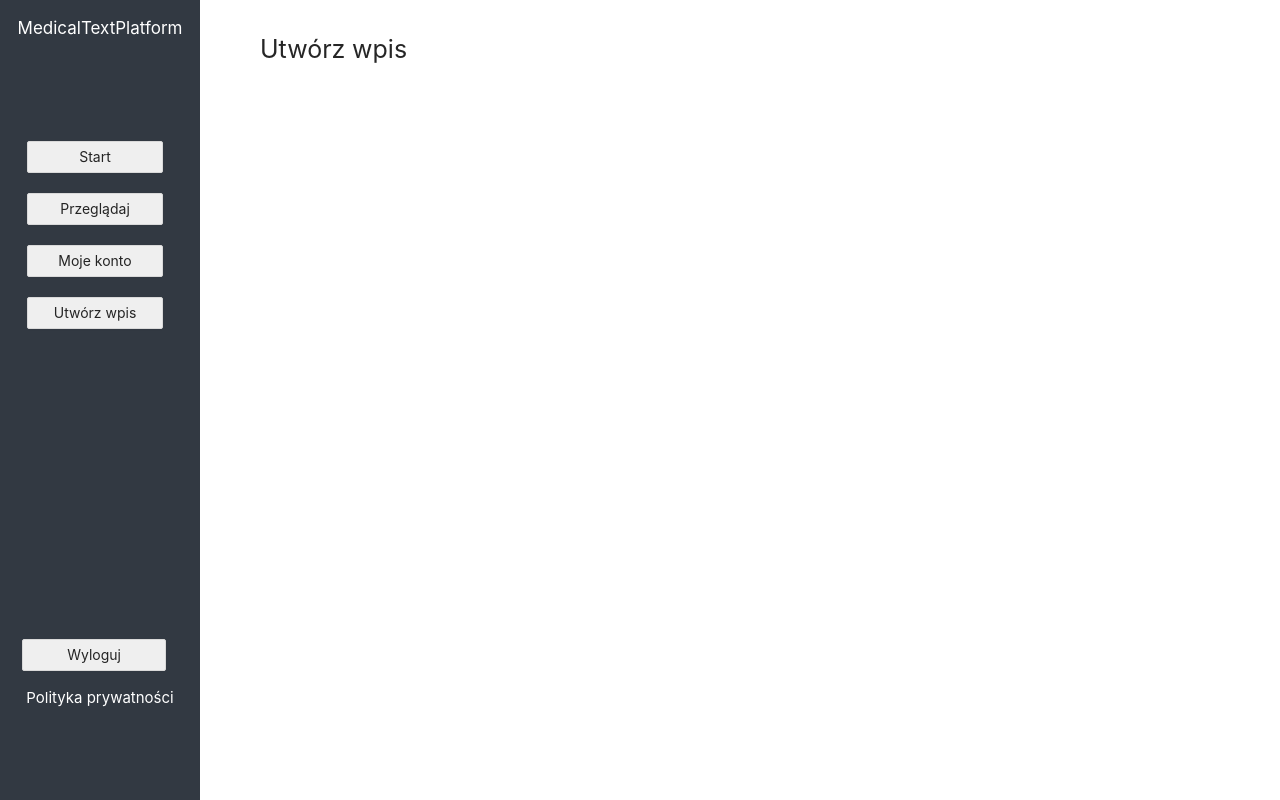
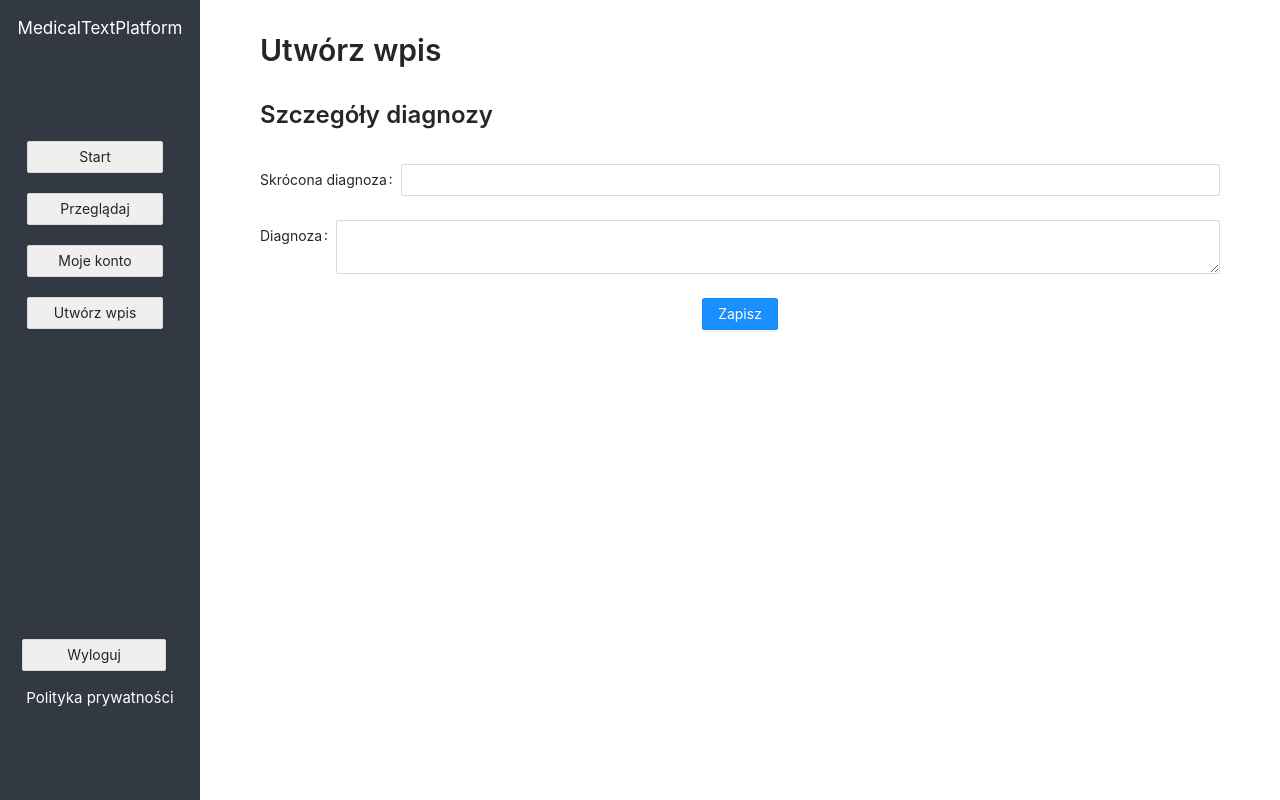
Before and after one commit to lukasz-starosta/medical-text-platform, a Next.js app in the folder frontend/: page /utworz in a window 1280 px wide. Built offline with nearby package versions, Linux system fonts and the light colour scheme.

Commit message:
simple form

```diff
--- a/frontend/components/Layout/Layout.tsx
+++ b/frontend/components/Layout/Layout.tsx
@@ -1,4 +1,4 @@
-import { Layout as AntLayout } from 'antd'
+import { Layout as AntLayout, Typography } from 'antd'
 import { Content } from 'antd/lib/layout/layout'
 import Sider from 'antd/lib/layout/Sider'
 import Navbar from '../Navbar/Navbar'
@@ -15,7 +15,7 @@ export const Layout: FC<Props> = ({ title, children }) => (
       <Navbar />
     </Sider>
     <Content className={styles.content}>
-      {title && <p className={styles.title}>{title}</p>}
+      {title && <Typography.Title level={2}>{title}</Typography.Title>}
       {children}
     </Content>
   </AntLayout>
--- a/frontend/pages/utworz/index.tsx
+++ b/frontend/pages/utworz/index.tsx
@@ -1,10 +1,25 @@
-import layoutStyles from './dashboard.module.css'
 import { Layout } from '../../components/Layout/Layout'
+import { Typography, Form, Input, Button } from 'antd'
+import styles from './upload.module.css'
 
 const Upload = () => {
+  const onFinish = console.log
   return (
     <Layout title="Utwórz wpis">
-      <div></div>
+      <Typography.Title level={3}>Szczegóły diagnozy</Typography.Title>
+      <Form className={styles.formContainer} name="upload" onFinish={onFinish}>
+        <Form.Item name="descriptionShort" label="Skrócona diagnoza">
+          <Input />
+        </Form.Item>
+        <Form.Item name="descriptionLong" label="Diagnoza">
+          <Input.TextArea />
+        </Form.Item>
+        <Form.Item>
+          <Button type="primary" className={styles.submit} htmlType="submit">
+            Zapisz
+          </Button>
+        </Form.Item>
+      </Form>
     </Layout>
   )
 }
--- a/frontend/pages/utworz/upload.module.css
+++ b/frontend/pages/utworz/upload.module.css
@@ -1,3 +1,8 @@
-.title {
-  font-size: 30px;
+.formContainer {
+  margin-top: 2rem;
 }
+
+.submit {
+  display: block;
+  margin: 0 auto;
+}
```
